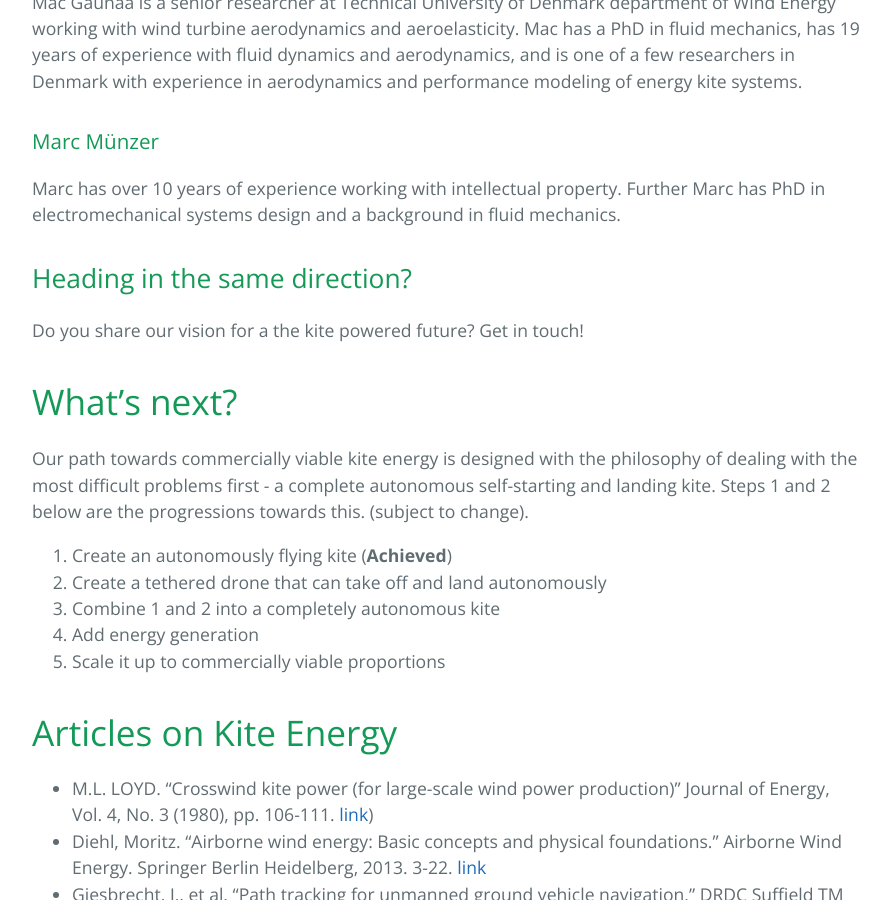
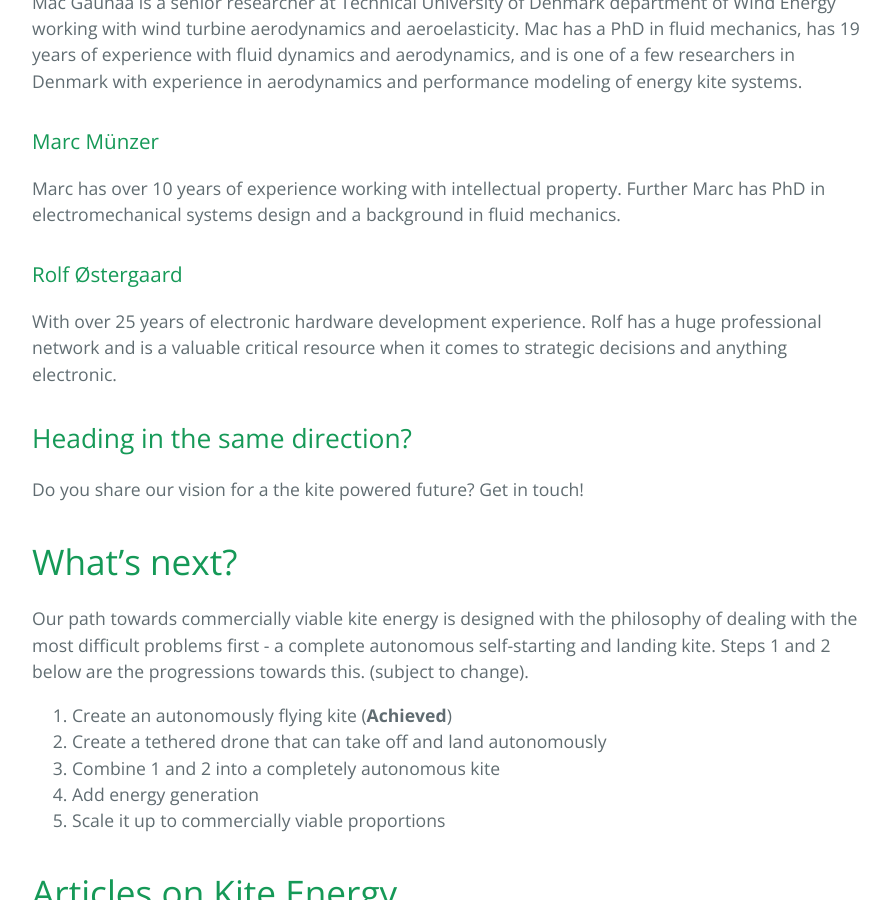
Before and after one commit to kitextech/kitextech.github.io, a Jekyll site: the page built from index.md, in a window 1280 px wide and 900 px high, scrolled down 4009 px. Shown: the whole window, without its empty margins (192-1082 px from the left). Built offline with Jekyll 4.4.1, drawn with Linux system fonts in a browser that asks for light colours.

Commit message:
added Rolf

```diff
--- a/index.md
+++ b/index.md
@@ -56,6 +56,8 @@ Mac Gaunaa is a senior researcher at Technical University of Denmark department
 ### Marc Münzer
 Marc has over 10 years of experience working with intellectual property. Further Marc has PhD in electromechanical systems design and a background in fluid mechanics.
 
+### Rolf Østergaard
+With over 25 years of electronic hardware development experience. Rolf has a huge professional network and is a valuable critical resource when it comes to strategic decisions and anything electronic.
 
 ## Heading in the same direction?
 Do you share our vision for a the kite powered future? Get in touch!
```
